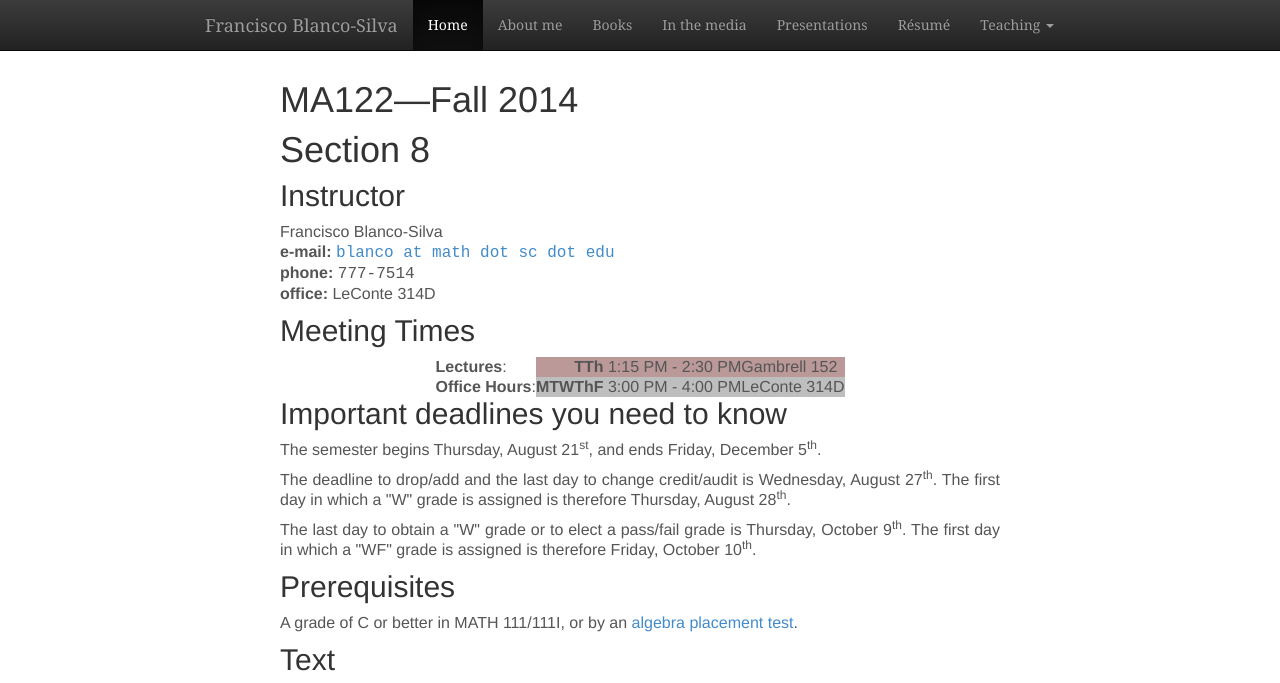
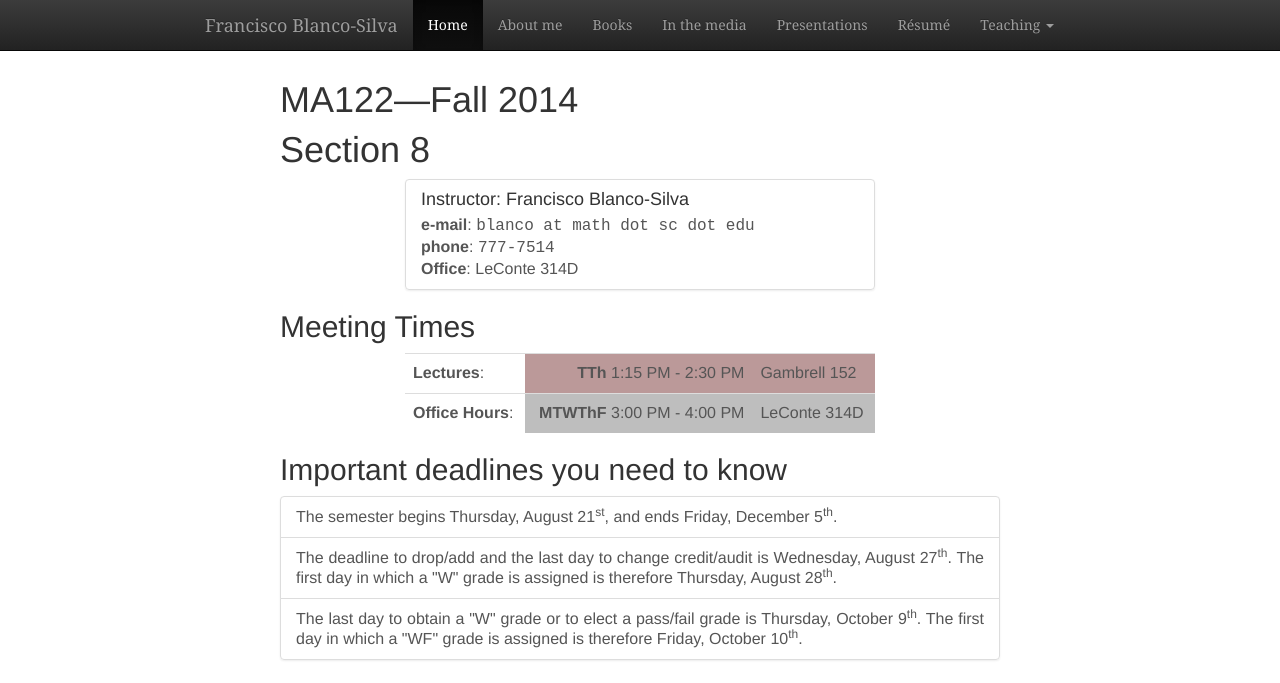
Before and after one commit to blancosilva/blancosilva.github.io, a Jekyll site: the page built from _posts/2014-08-18-math-122-fall-2014.html, in a window 1280 px wide and 1400 px high. Shown: the top 683 px of the window. Built offline with Jekyll 4.4.1, drawn with Linux system fonts in a browser that asks for light colours; nearby versions of some CDN libraries; comment, search, counter and statistics services are not loaded; some of the changed text lies outside the part shown.

Commit message:
Changes to layout of ma122

```diff
--- a/_posts/2014-08-18-math-122-fall-2014.html
+++ b/_posts/2014-08-18-math-122-fall-2014.html
@@ -8,14 +8,33 @@
 description: Applied Calculus
 ---
 <h1>Section 8</h1>
-<h2>Instructor</h2>
-<p>
-Francisco Blanco-Silva<br />
-<strong>e-mail:</strong> <tt><a href="mailto:blanco@math.sc.edu">blanco at math dot sc dot edu</a></tt><br />
-<strong>phone:</strong> <tt>777-7514</tt><br />
-<strong>office:</strong> LeConte 314D</p>
+
+<div class="row">
+	<div class="col-sm-2">
+	</div>
+	<div class="col-sm-8">
+		<div class="list-group">
+            <a href="mailto:blanco@math.sc.edu" class="list-group-item">
+                <h4 class="list-group-item-heading">Instructor: Francisco Blanco-Silva</h4>
+                <p class="list-group-item-text">
+                    <strong>e-mail</strong>: <tt>blanco at math dot sc dot edu</tt><br/>
+                    <strong>phone</strong>: <tt>777-7514</tt><br/>
+                    <strong>Office</strong>: LeConte 314D
+                </p>
+            </a>
+        </div>
+	</div>
+	<div class="col-sm-2">
+	</div>
+</div>
+
 <h2>Meeting Times</h2>
-<table style="margin-left:auto;margin-right:auto;">
+
+<div class="row">
+	<div class="col-sm-2">
+	</div>
+	<div class="col-sm-8">
+		<table class="table table-border">
 			<tbody>
 				<tr>
 					<td><strong>Lectures</strong>:</td>
@@ -29,39 +48,52 @@
 				</tr>
 			</tbody>
 		</table>
+	</div>
+	<div class="col-sm-2">
+	</div>
+</div>
+
 <h2>Important deadlines you need to know</h2>
-<p style="text-align:justify;">The semester begins Thursday, August 21<sup>st</sup>, and ends Friday, December 5<sup>th</sup>.</p>
-<p style="text-align:justify;">The deadline to drop/add and the last day to change credit/audit is Wednesday, August 27<sup>th</sup>. The first day in which a "W" grade is assigned is therefore Thursday, August 28<sup>th</sup>.</p>
-<p style="text-align:justify;">The last day to obtain a "W" grade or to elect a pass/fail grade is Thursday, October 9<sup>th</sup>. The first day in which a "WF" grade is assigned is therefore Friday, October 10<sup>th</sup>.</p>
+
+<ul class="list-group">
+	<li class="list-group-item">The semester begins Thursday, August 21<sup>st</sup>, and ends Friday, December 5<sup>th</sup>.</li>
+	<li class="list-group-item">The deadline to drop/add and the last day to change credit/audit is Wednesday, August 27<sup>th</sup>. The first day in which a "W" grade is assigned is therefore Thursday, August 28<sup>th</sup>.</li>
+	<li class="list-group-item">The last day to obtain a "W" grade or to elect a pass/fail grade is Thursday, October 9<sup>th</sup>. The first day in which a "WF" grade is assigned is therefore Friday, October 10<sup>th</sup>.</li>
+</ul>
+
 <h2>Prerequisites</h2>
-<p style="text-align:justify;">A grade of C or better in MATH 111/111I, or by an <a href="https://assess.math.sc.edu">algebra placement test</a>.</p>
+<p>A grade of C or better in MATH 111/111I, or by an <a href="https://assess.math.sc.edu">algebra placement test</a>.</p>
 <h2>Text</h2>
-<p style="text-align:justify;"><em>Applied Calculus</em> by Hughes-Hallett, Gleason, Lock, Flath et al. <strong>Wiley</strong> 2013 (fifth edition)</p>
-<table style="margin-left:auto;margin-right:auto;border:0 white;">
+<p><em>Applied Calculus</em> by Hughes-Hallett, Gleason, Lock, Flath et al. <strong>Wiley</strong> 2013 (fifth edition)</p>
+<table style="margin-left:auto;margin-right:auto;border:0 white; width:50%">
 <tr>
-<td style="text-align:center;border:0 white;">
+<td style="text-align:center;border:0 white; padding:10px;">
 	<a href="http://www.amazon.com/gp/product/1118174925/ref=as_li_tl?ie=UTF8&camp=1789&creative=9325&creativeASIN=1118174925&linkCode=as2&tag=blancosilva-20&linkId=K7IOW6XFVHLSB3AJ"><img border="0" src="http://ws-na.amazon-adsystem.com/widgets/q?_encoding=UTF8&ASIN=1118174925&Format=_SL250_&ID=AsinImage&MarketPlace=US&ServiceVersion=20070822&WS=1&tag=blancosilva-20" ></a><img src="http://ir-na.amazon-adsystem.com/e/ir?t=blancosilva-20&l=as2&o=1&a=1118174925" width="1" height="1" border="0" alt="" style="border:none !important; margin:0px !important;" />
 </td>
-<td style="text-align:center;border:0 white;">
+<td style="text-align:center;border:0 white; padding:10px;">
 	<a href="http://www.amazon.com/gp/product/1118714997/ref=as_li_tl?ie=UTF8&camp=1789&creative=9325&creativeASIN=1118714997&linkCode=as2&tag=blancosilva-20&linkId=CWNIFXJR4EDNPJ7A"><img border="0" src="http://ws-na.amazon-adsystem.com/widgets/q?_encoding=UTF8&ASIN=1118714997&Format=_SL250_&ID=AsinImage&MarketPlace=US&ServiceVersion=20070822&WS=1&tag=blancosilva-20" ></a><img src="http://ir-na.amazon-adsystem.com/e/ir?t=blancosilva-20&l=as2&o=1&a=1118714997" width="1" height="1" border="0" alt="" style="border:none !important; margin:0px !important;" />
 </td>
 </tr>
 <tr>
-<td style="text-align:center;border:0 white;"><a href="http://www.amazon.com/gp/product/1118174925/ref=as_li_tl?ie=UTF8&camp=1789&creative=9325&creativeASIN=1118174925&linkCode=as2&tag=blancosilva-20&linkId=7D7IDQFQKHXBIYEN">Applied Calculus</a><img src="http://ir-na.amazon-adsystem.com/e/ir?t=blancosilva-20&l=as2&o=1&a=1118174925" width="1" height="1" border="0" alt="" style="border:none !important; margin:0px !important;" />
+<td style="text-align:center;border:0 white; padding:10px;"><a href="http://www.amazon.com/gp/product/1118174925/ref=as_li_tl?ie=UTF8&camp=1789&creative=9325&creativeASIN=1118174925&linkCode=as2&tag=blancosilva-20&linkId=7D7IDQFQKHXBIYEN">Applied Calculus</a><img src="http://ir-na.amazon-adsystem.com/e/ir?t=blancosilva-20&l=as2&o=1&a=1118174925" width="1" height="1" border="0" alt="" style="border:none !important; margin:0px !important;" />
 
 </td>
-<td style="text-align:center;border:0 white;">
-	<a href="http://www.amazon.com/gp/product/1118714997/ref=as_li_tl?ie=UTF8&camp=1789&creative=9325&creativeASIN=1118714997&linkCode=as2&tag=blancosilva-20&linkId=WFD2UCTTMLII7VI7">Student Solutions Manual to accompany Applied Calculus</a><img src="http://ir-na.amazon-adsystem.com/e/ir?t=blancosilva-20&l=as2&o=1&a=1118714997" width="1" height="1" border="0" alt="" style="border:none !important; margin:0px !important;" />
+<td style="text-align:center;border:0 white; padding:10px;">
+	<a href="http://www.amazon.com/gp/product/1118714997/ref=as_li_tl?ie=UTF8&camp=1789&creative=9325&creativeASIN=1118714997&linkCode=as2&tag=blancosilva-20&linkId=WFD2UCTTMLII7VI7">Student Solutions Manual</a><img src="http://ir-na.amazon-adsystem.com/e/ir?t=blancosilva-20&l=as2&o=1&a=1118714997" width="1" height="1" border="0" alt="" style="border:none !important; margin:0px !important;" />
 </td>
 </tr>
 </table>
-<p style="text-align:justify;">We will be using <a href="www.wileyplus.com">WileyPLUS</a> in the course, and the homework will be assigned and completed online. In order to register for WileyPLUS, you need to have a registration code, which should be included with your (new) textbook. If you do not have a registration code, you will need to either return your book and purchase a package that includes a registration code, or you may purchase a registration code separately online at <a href="http://www.wileyplus.com/">wileyplus.com</a></p>
-<p style="text-align:justify;">The Registration code includes access to the entire contents of the textbook online, so you may opt to purchase only the registration code and then use the online transcription of the textbook to study.</p>
-<p style="text-align:justify;">In order to sign up for your section of the course on WileyPLUS, visit</p>
+
+<p>We will be using <a href="www.wileyplus.com">WileyPLUS</a> in the course, and the homework will be assigned and completed online. In order to register for WileyPLUS, you need to have a registration code, which should be included with your (new) textbook. If you do not have a registration code, you will need to either return your book and purchase a package that includes a registration code, or you may purchase a registration code separately online at <a href="http://www.wileyplus.com/">wileyplus.com</a></p>
+
+<p>The Registration code includes access to the entire contents of the textbook online, so you may opt to purchase only the registration code and then use the online transcription of the textbook to study.</p>
+<p>In order to sign up for your section of the course on WileyPLUS, visit</p>
+
 <p style="text-align:center;font-size:12pt;"><a href="http://edugen.wileyplus.com/edugen/class/cls407521/">edugen.wileyplus.com/edugen/class/cls407521/</a></p>
-<p style="text-align:justify;">There you will be able to enter the registration code from your textbook and enroll in our section of the course online. Once you have successfully enrolled, use <a href="http://www.wileyplus.com">wileyplus.com</a> to login to your account and complete homework assignments.</p>
+
+<p>There you will be able to enter the registration code from your textbook and enroll in our section of the course online. Once you have successfully enrolled, use <a href="http://www.wileyplus.com">wileyplus.com</a> to login to your account and complete homework assignments.</p>
 <h2>Calculator</h2>
-<p style="text-align:justify;">A graphing calculator is required for this course. Either the TI-83 or TI-84 is preferred, and as a matter of fact, highly recommended. A TI-89 or a similar calculator with a computer algebra system is not allowed on examinations.</p>
+<p>A graphing calculator is required for this course. Either the TI-83 or TI-84 is preferred, and as a matter of fact, highly recommended. A TI-89 or a similar calculator with a computer algebra system is not allowed on examinations.</p>
 <table style="margin-left:auto;margin-right:auto;border:0 white;">
 <tbody>
 <tr>
@@ -79,12 +111,17 @@
 </tbody>
 </table>
 <h2>Course Structure and Grading Policies</h2>
-<p style="text-align:justify;">Your final score for the course will be computed as follows:</p>
-<ul>
-<li style="text-align:justify;"><strong>Homework</strong>: 15% of the course grade. Homework problems will be assigned at the end of each lecture.</li>
-<li style="text-align:justify;"><strong>Quizzes</strong>: 15% of the course grade. A quiz will be given weekly through <a href="http://www.wileyplus.com">wileyplus.com</a>, except the week of a midterm, or the last week of classes.</li>
-<li style="text-align:justify;"><strong>Midterms</strong>: each test counts 10%, for a total of 40% of the course grade. There will be four in-class midterm exams tentatively scheduled as follows:<br />
-<table style="margin-left:auto;margin-right:auto;">
+<p>Your final score for the course will be computed as follows:</p>
+<ul class="list-group">
+	<li class="list-group-item"><strong>Homework</strong>: 15% of the course grade. Homework problems will be assigned at the end of each lecture.</li>
+<li class="list-group-item"><strong>Quizzes</strong>: 15% of the course grade. A quiz will be given weekly through <a href="http://www.wileyplus.com">wileyplus.com</a>, except the week of a midterm, or the last week of classes.</li>
+<li class="list-group-item"><strong>Midterms</strong>: each test counts 10%, for a total of 40% of the course grade. There will be four in-class midterm exams tentatively scheduled as follows:<br />
+
+	<div class="row">
+		<div class="col-sm-4">
+		</div>
+		<div class="col-sm-4">
+			<table class="table table-striped">
 				<tbody>
 					<tr>
 						<td bgcolor="#bb9999">Test #</td>
@@ -108,12 +145,22 @@
 					</tr>
 				</tbody>
 			</table>
-<p style="text-align:justify;">No make-up tests will be given. Only medical, death in the family, religious or official USC business reasons are valid excuses for missing a test and must be verified by letter from a doctor, guardian or supervisor.</p>
+		</div>
+		<div class="col-sm-4">
+		</div>
+	</div>
+
+<p>No make-up tests will be given. Only medical, death in the family, religious or official USC business reasons are valid excuses for missing a test and must be verified by letter from a doctor, guardian or supervisor.</p>
 </li>
-<li style="text-align:justify;"><strong>Final exam</strong>: 30% of the course grade. The date for the final exam is Thursday, Dec 11<sup>th</sup> at 12:30PM.</li>
+<li class="list-group-item"><strong>Final exam</strong>: 30% of the course grade. The date for the final exam is Thursday, Dec 11<sup>th</sup> at 12:30PM.</li>
 </ul>
 <p>The course grade will be determined as follows:</p>
-<table style="margin-left:auto;margin-right:auto;">
+
+<div class="row">
+	<div class="col-sm-4">
+	</div>
+	<div class="col-sm-4">
+		<table class="table table-striped">
 			<tbody>
 				<tr>
 					<td bgcolor="#bb9999">GRADE</td>
@@ -153,27 +200,36 @@
 				</tr>
 			</tbody>
 		</table>
-<p style="text-align:justify;"><strong>ATTENDANCE POLICY</strong>: Attendance is mandatory. Penalties to your final grade apply as follows:</p>
-<ul style="text-align:justify;">
-<li>Students missing four sessions without a valid excuse will have a penalty of 5 points in their final grade (this is equivalent to a half-letter penalty, e.g. from C to D+).</li>
-<li>Students missing six sessions without a valid excuse will have a penalty of 10 points in their final grade (this is equivalent to a full-letter penalty, e.g. from B to C)</li>
-<li>Students missing eight sessions or more without a valid excuse will have a penalty of 15 points in their final grade (this is equivalent to a letter-and-a-half penalty, e.g. from A to C+)</li>
-<li><strong>Dishonesty:</strong> Students whose names appear on the attendance sheet, but are not present in class, will have immediately applied an extra penalty of 5 points in their final grade.</li>
+	</div>
+	<div class="col-sm-4">
+	</div>
+</div>
+
+
+<p><strong>ATTENDANCE POLICY</strong>: Attendance is mandatory. Penalties to your final grade apply as follows:</p>
+<ul class="list-group">
+	<li class="list-group-item">Students missing four sessions without a valid excuse will have a penalty of 5 points in their final grade (this is equivalent to a half-letter penalty, e.g. from C to D+).</li>
+<li class="list-group-item">Students missing six sessions without a valid excuse will have a penalty of 10 points in their final grade (this is equivalent to a full-letter penalty, e.g. from B to C)</li>
+<li class="list-group-item">Students missing eight sessions or more without a valid excuse will have a penalty of 15 points in their final grade (this is equivalent to a letter-and-a-half penalty, e.g. from A to C+)</li>
+<li class="list-group-item"><strong>Dishonesty:</strong> Students whose names appear on the attendance sheet, but are not present in class, will have immediately applied an extra penalty of 5 points in their final grade.</li>
 </ul>
 <h2>Further Information</h2>
-<ul style="text-align:justify;">
-<li><strong>Honor Code:</strong> The Honor Code applies to all work for this course.  Please review the Honor Code at [<a href="http://www.sc.edu/academicintegrity">this link</a>].  Students found violating the Honor Code will be subject to discipline.
+<ul class="list-group">
+	<li class="list-group-item"><strong>Honor Code:</strong> The Honor Code applies to all work for this course.  Please review the Honor Code at [<a href="http://www.sc.edu/academicintegrity">this link</a>].  Students found violating the Honor Code will be subject to discipline.
 	</li>
-<li>Some material will be stored in Dropbox. In that case, you will need an account to retrieve it. If you do not have one already, sign-in through [<a href="http://db.tt/Mtz4IUP">this link</a>] with your academic e-mail address to receive a base 4GB storage, plus an extra 500MB, free of charge.</li>
-<li>Remember to change your e-mail address on Blackboard if necessary [<a href="http://blackboard.sc.edu/">blackboard.sc.edu</a>]</li>
-<li><strong>ADA</strong>: If you have special needs as addressed by the <em>Americans with Disabilities Act</em> and need any assistance, please notify the instructor immediately.</li>
-<li>The Math Tutoring Center is a free tutoring service for MATH 111, 115, 122, 141, 142, and 170. The center also maintains a list of private tutors for math and statistics. The center is located in LeConte, room 105, and the schedule is available at the Department of Mathematics website (<a href="http://www.math.sc.edu">www.math.sc.edu</a>). No appointment is necessary.</li>
-<li>The <a href="http://www.sa.sc.edu/supplementalinstruction/">Supplemental Instructors</a> for this course is <a href="mailto:acarey@email.sc.edu">Abigail Carey</a>. You can find her schedule and contact information at <a href="http://www.sa.sc.edu/supplementalinstruction/">www.sa.sc.edu/supplementalinstruction/</a>. You can get in touch with the Student Success Center at (803) 777-0684 if you have questions about the SI session schedule.</li>
+<li class="list-group-item">Some material will be stored in Dropbox. In that case, you will need an account to retrieve it. If you do not have one already, sign-in through [<a href="http://db.tt/Mtz4IUP">this link</a>] with your academic e-mail address to receive a base 4GB storage, plus an extra 500MB, free of charge.</li>
+<li class="list-group-item">Remember to change your e-mail address on Blackboard if necessary [<a href="http://blackboard.sc.edu/">blackboard.sc.edu</a>]</li>
+<li class="list-group-item"><strong>ADA</strong>: If you have special needs as addressed by the <em>Americans with Disabilities Act</em> and need any assistance, please notify the instructor immediately.</li>
+<li class="list-group-item">The Math Tutoring Center is a free tutoring service for MATH 111, 115, 122, 141, 142, and 170. The center also maintains a list of private tutors for math and statistics. The center is located in LeConte, room 105, and the schedule is available at the Department of Mathematics website (<a href="http://www.math.sc.edu">www.math.sc.edu</a>). No appointment is necessary.</li>
+<li class="list-group-item">The <a href="http://www.sa.sc.edu/supplementalinstruction/">Supplemental Instructors</a> for this course is <a href="mailto:acarey@email.sc.edu">Abigail Carey</a>. You can find her schedule and contact information at <a href="http://www.sa.sc.edu/supplementalinstruction/">www.sa.sc.edu/supplementalinstruction/</a>. You can get in touch with the Student Success Center at (803) 777-0684 if you have questions about the SI session schedule.</li>
 </ul>
 <h2>Learning Outcomes</h2>
-<p style="text-align:justify;">A student who successfully completes Applied Calculus (MATH 122) will master concepts based on derivatives and integrals of elementary algebraic, exponential and logarithmic functions. Students will be able to solve (with and without the aid of a graphing calculator) applications involving maxima, minima, rates of change, motion, work, area under a curve, and volume.  Students will be able to verbally interpret data given as graphs, tables, and equations, and put into words the relationship between a function and its derivative or integral.</p>
+<p>A student who successfully completes Applied Calculus (MATH 122) will master concepts based on derivatives and integrals of elementary algebraic, exponential and logarithmic functions. Students will be able to solve (with and without the aid of a graphing calculator) applications involving maxima, minima, rates of change, motion, work, area under a curve, and volume.  Students will be able to verbally interpret data given as graphs, tables, and equations, and put into words the relationship between a function and its derivative or integral.</p>
+
 <h2>Lesson Plan</h2>
-<ul style="font-family:courier;">
+
+<div class="well">
+	<ul style="font-family:courier;font-size:12px;text-align:left;">
 		<li><strong>Thu Aug 21</strong>: [<a href="https://www.dropbox.com/s/610nvoybcugxvq0/lesson1ma122.pdf">slides</a>] 1.1 &amp; 1.2. Introduction to functions. Linear functions. [p.5 #2,3,4,7,8,10,11,12a,13,14,16,23,24a; p.12 #5,6,7,8,14,15]</li>
 		<li><strong>Tue Aug 26</strong>: [<a href="https://www.dropbox.com/s/mjyj0jhpigqfw1x/lesson2ma122.pdf?dl=0">slides</a>] 1.2 &amp; 1.3. Intercepts, Change, and Average Rate of Change. [p.12 #1,2,3,4,12,25; p.22 #12,13,15,16,20,27]</li>
 		<li><strong>Thu Aug 28</strong>: [<a href="https://www.dropbox.com/s/v58rmxkwcln86hv/lesson3ma122.pdf">slides</a>] 1.3 &amp; 1.4. Relative change. Applications of functions to Economics.  [p.22 #42--46; p.35 #4,6,8,9,10,11,19,20,22,23]</li>
@@ -204,6 +260,7 @@
 		<li><strong>Thu Dec 04</strong>: Review (2|2)</li>
 	</ul>
 	<hr />
-<ul style="font-family:courier;">
+	<ul style="font-family:courier;font-size:12px;text-align:left;">
 		<li><strong>Thu Dec 11</strong>: 12:30 PM <span style="color:red;">Final Exam.</span></li>
 	</ul>
+</div>
```
Also changed, not shown: 3 other files. Lines whose indentation alone changed are shown as unchanged.
